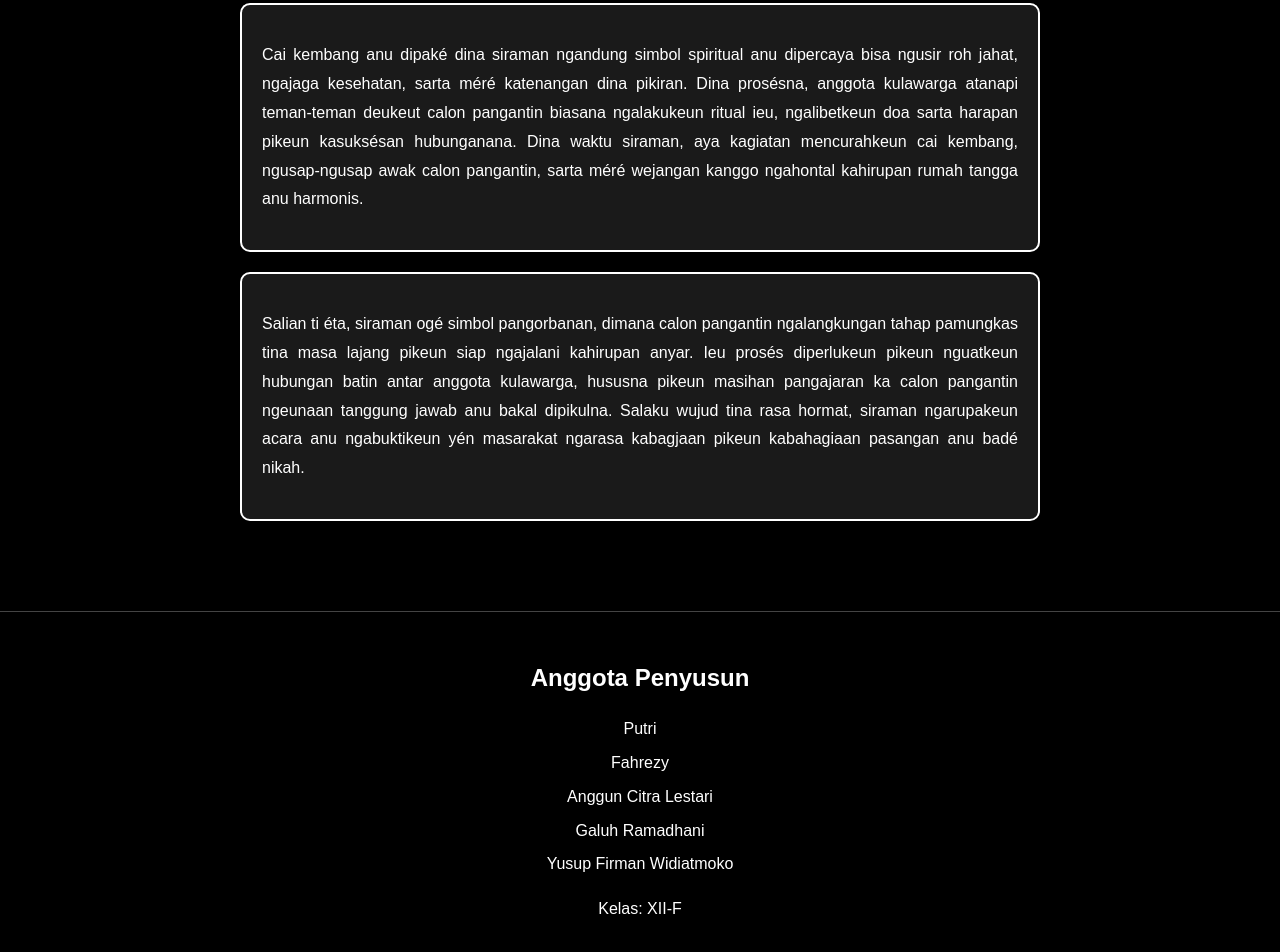
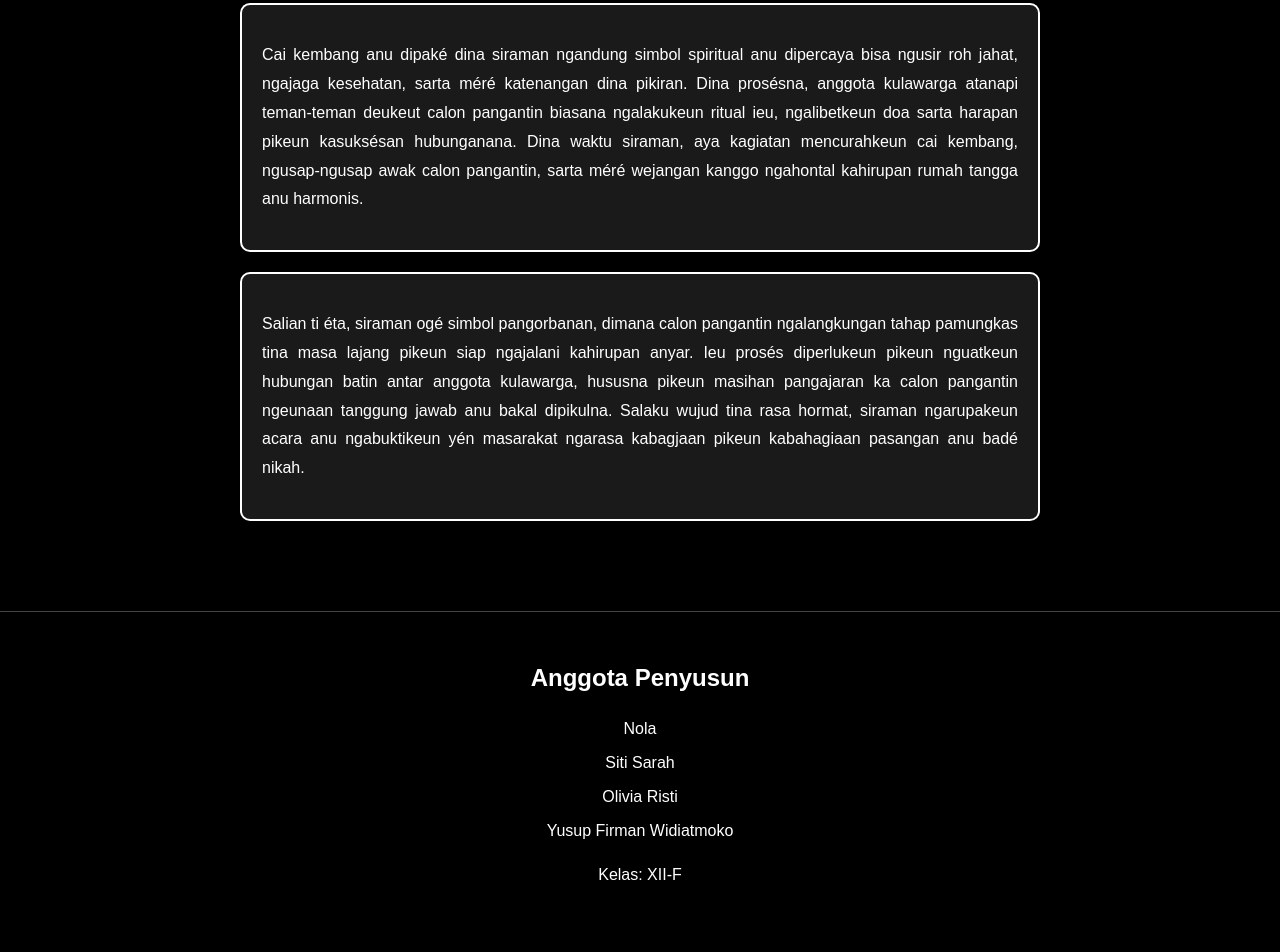
Before and after one commit to Rifqyyziyad/artikel-kebudayaan-sunda-kelas-XII-F, a plain HTML site: page group8.html in a window 1280 px wide. Shown: the part 758-1710 px from the top of the page. After the commit the page ends 1684 px from the top, so only its background shows below. Drawn offline with Linux system fonts and the light colour scheme.

Commit message:
Add files via upload

```diff
--- a/group8.html
+++ b/group8.html
@@ -28,10 +28,9 @@
   <footer>
     <h3>Anggota Penyusun</h3>
     <ul>
-      <li>Putri</li>
-      <li>Fahrezy</li>
-      <li>Anggun Citra Lestari</li>
-      <li>Galuh Ramadhani</li>
+      <li>Nola</li>
+      <li>Siti Sarah</li>
+      <li>Olivia Risti</li>
       <li>Yusup Firman Widiatmoko</li>
     </ul>
     <p>Kelas: XII-F</p>
```
